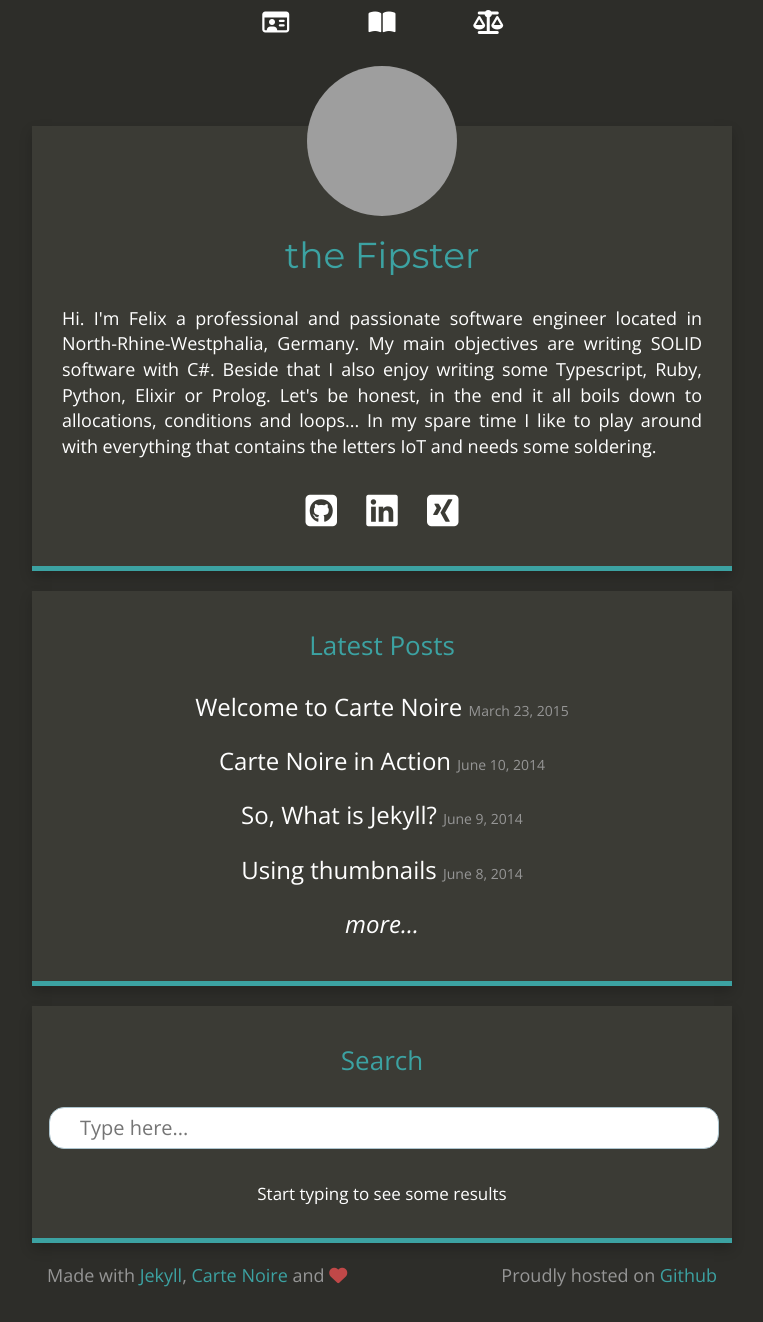
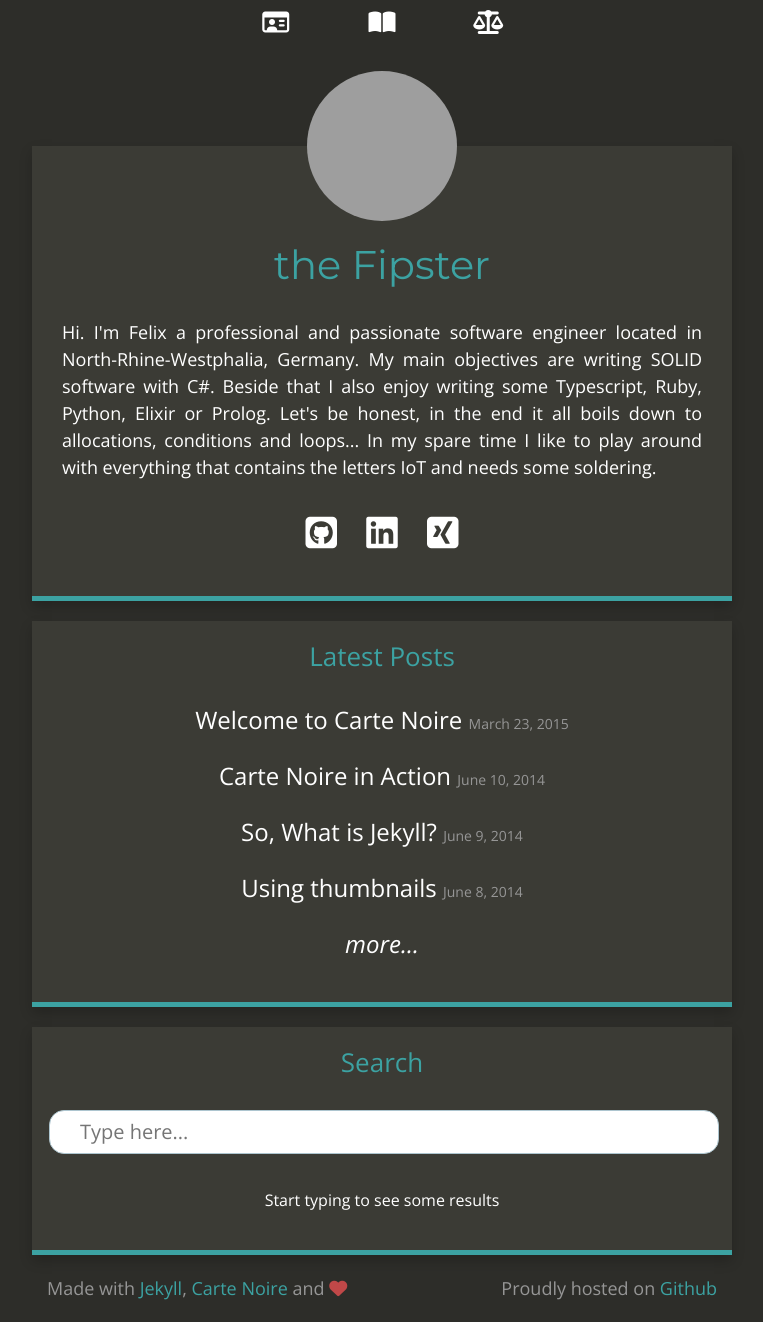
Before and after one commit to thefipster/Blog, a Jekyll site: the page built from index.html, in a window 1280 px wide and 1322 px high. Shown: the whole window, without its empty margins (258-1021 px from the left). Built offline with Jekyll 4.4.1, drawn with Linux system fonts in a browser that asks for light colours; nearby versions of some CDN libraries; grey boxes are pictures that could not be loaded.

Commit message:
Updated to bootstrap 4 and jquery 3.

```diff
--- a/_includes/footer.html
+++ b/_includes/footer.html
@@ -7,17 +7,16 @@
   </div>
 </div>
 
-<script src="//code.jquery.com/jquery-1.11.0.min.js"></script>
-<script src="//netdna.bootstrapcdn.com/bootstrap/3.1.1/js/bootstrap.min.js"></script>
+<script src="https://code.jquery.com/jquery-3.3.1.slim.min.js" integrity="sha384-q8i/X+965DzO0rT7abK41JStQIAqVgRVzpbzo5smXKp4YfRvH+8abtTE1Pi6jizo" crossorigin="anonymous"></script>
+<script src="https://cdnjs.cloudflare.com/ajax/libs/popper.js/1.14.7/umd/popper.min.js" integrity="sha384-UO2eT0CpHqdSJQ6hJty5KVphtPhzWj9WO1clHTMGa3JDZwrnQq4sF86dIHNDz0W1" crossorigin="anonymous"></script>
+<script src="https://stackpath.bootstrapcdn.com/bootstrap/4.3.1/js/bootstrap.min.js" integrity="sha384-JjSmVgyd0p3pXB1rRibZUAYoIIy6OrQ6VrjIEaFf/nJGzIxFDsf4x0xIM+B07jRM" crossorigin="anonymous"></script>
 <script src="https://cdnjs.cloudflare.com/ajax/libs/highlight.js/8.7/highlight.min.js"></script>
 <script>hljs.initHighlightingOnLoad();</script>
 
 {% if site.addthis_id %}
-<!-- Go to www.addthis.com/dashboard to customize your tools -->
 <script type="text/javascript" src="//s7.addthis.com/js/300/addthis_widget.js#pubid={{ site.addthis_id }}"></script>
 {% endif %}
 
-<!-- {% if page.make-smaller-titles %} -->
 <script type="text/javascript">
   function setFontSize() {
 
@@ -58,7 +57,6 @@
   $(document).ready(getStartFontSize);
 
 </script>
-<!-- {% endif %} -->
 
 <script>
   var didScroll;
--- a/_includes/head.html
+++ b/_includes/head.html
@@ -4,8 +4,7 @@
 <title>{% if page.title %}{{ page.title }}{% else %}{{ site.title }}{% endif %}</title>
 <meta name="description" content="{{ site.description }}">
 
-<link rel="stylesheet" href="//netdna.bootstrapcdn.com/bootstrap/3.1.1/css/bootstrap.min.css">
-<!-- <link rel="stylesheet" href="//maxcdn.bootstrapcdn.com/font-awesome/4.7.0/css/font-awesome.min.css"> -->
+<link rel="stylesheet" href="https://stackpath.bootstrapcdn.com/bootstrap/4.3.1/css/bootstrap.min.css" integrity="sha384-ggOyR0iXCbMQv3Xipma34MD+dH/1fQ784/j6cY/iJTQUOhcWr7x9JvoRxT2MZw1T" crossorigin="anonymous">
 <script src="https://kit.fontawesome.com/2e8f3797c1.js" crossorigin="anonymous"></script>
 <link rel="stylesheet" type="text/css" media="all" href="{{ site.baseurl }}/css/style.css" />
 <link rel="stylesheet" href="{{ site.baseurl }}/css/highlightjs.piperita.css">
@@ -31,9 +30,4 @@
 <meta name="msapplication-config" content="{{ site.baseurl }}/favicons/browserconfig.xml">
 <meta name="theme-color" content="#ffffff">
 
-{% if page.content contains '<script type="math/tex' %}
-<!-- MathJax for LaTeX -->
-<script type="text/javascript" src="https://cdn.mathjax.org/mathjax/latest/MathJax.js?config=TeX-AMS-MML_HTMLorMML"></script>
-{% endif %}
-
 </head>
--- a/css/style.scss
+++ b/css/style.scss
@@ -66,6 +66,7 @@
 }
 
 h2 {
+  display: block;
   text-align: center;
   margin-top: 20px;
 
@@ -76,10 +77,12 @@
 
   small {
     font-size: 16px;
+    color: $light-medium
   }
 }
 
 h3 {
+  display: block;
   text-align: center;
   margin-bottom: 30px;
   color: $light-blue;
@@ -271,7 +274,7 @@
   }
 
   .author-row {
-    margin-top: 60px;
+    margin-top: 80px;
   }
 
   .row {
@@ -283,7 +286,7 @@
 
   .gravatar {
     width: 100%;
-    margin-top: -80px;
+    margin-top: -95px;
     text-align: center;
   }
 
--- a/index.html
+++ b/index.html
@@ -7,7 +7,7 @@
 
         <div class="col-md-12 main content-panel">
             <div class="gravatar">
-                <img src="{{ site.title_image }}" class="img-circle about-image" height="150" width="150"
+                <img src="{{ site.title_image }}" class="rounded-circle about-image" height="150" width="150"
                     alt="{{ site.title }}" />
             </div>
             <h1>{{ site.title }}</h1>
--- a/legal.html
+++ b/legal.html
@@ -2,14 +2,16 @@
 layout: default
 make-smaller-titles: true
 ---
-
-    <div class="row legal">
 
 <h1>{{ site.title }}</h1>
 <h2>
     Legal Disclosure
     <small>Information in accordance with Section 5 TMG</small>
 </h2>
+
+<div class="row legal">
+
+
 
     <div class="col-md-12 main content-panel">
         <h3>Contact Information</h3>
--- a/posts.html
+++ b/posts.html
@@ -3,7 +3,6 @@
 make-smaller-titles: true
 ---
 
-<div class="row index all-posts">
 <h1>{{ site.title }}</h1>
 
 <h2>
@@ -20,6 +19,9 @@
     </div>
   </small>
 </h2>
+
+<div class="row index all-posts">
+
 
   {% for post in site.posts %}
   {% capture this_year %}{{ post.date | date: "%Y" }}{% endcapture %}
```
Also changed, not shown: favicons/manifest.json. Lines whose indentation alone changed are shown as unchanged.
